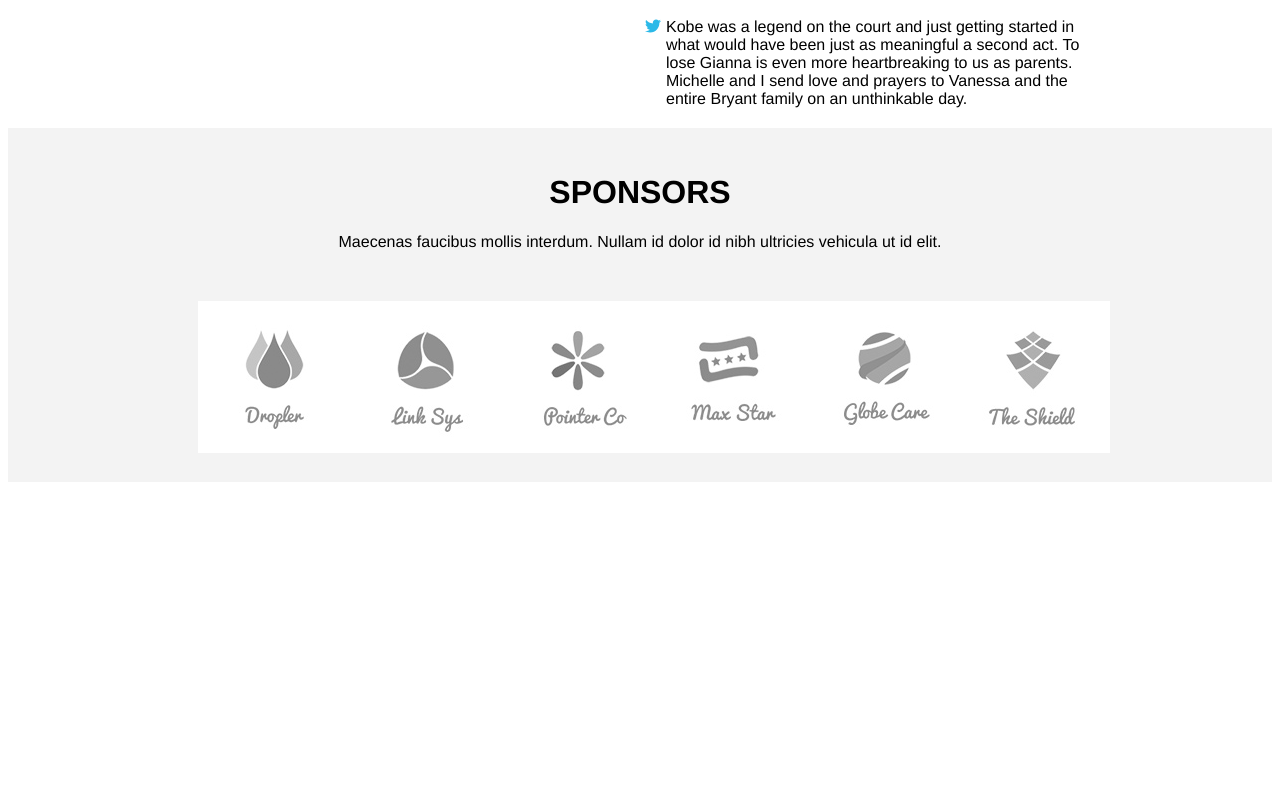
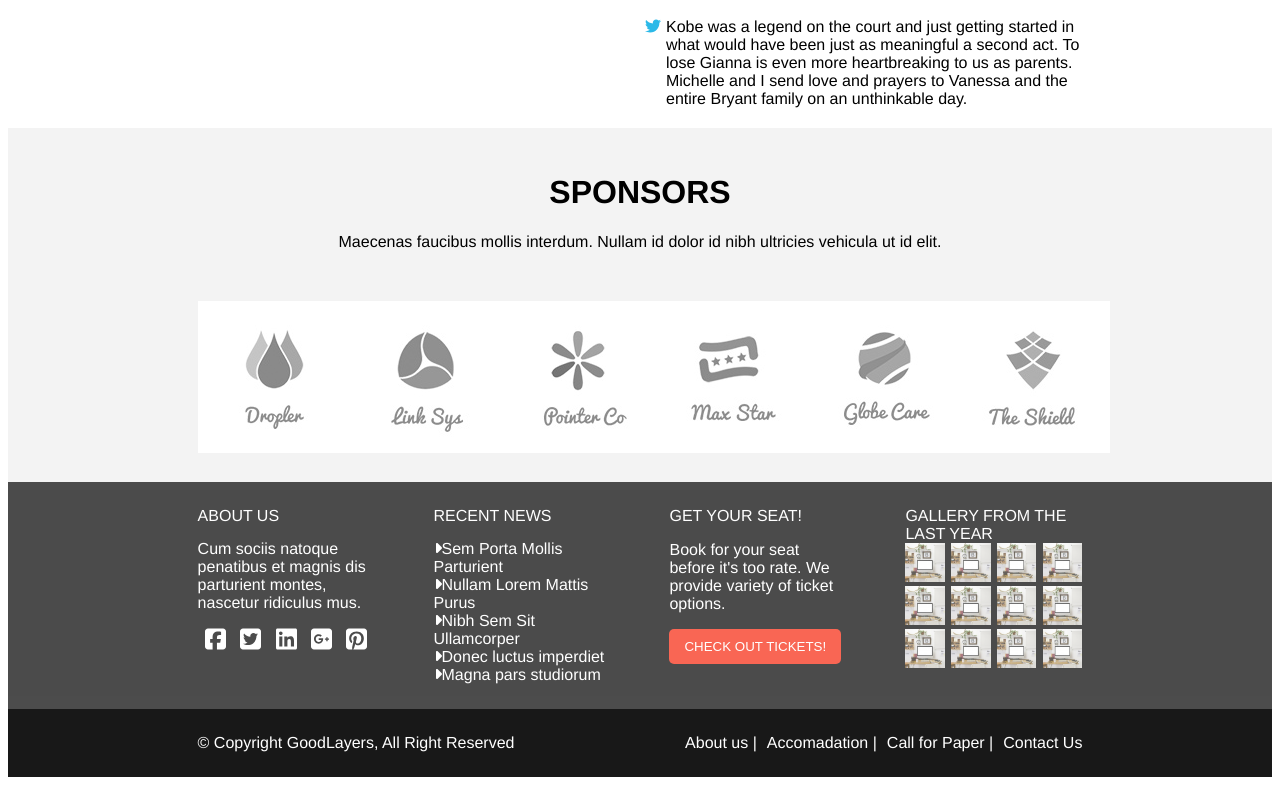
Before and after one commit to AndreaPanzeriDev/proj-html-vuejs, a Vue app: page / in a window 1280 px wide. Shown: the part 3877-4662 px from the top of the page. Before the commit the page ends 4367 px from the top, so only its background shows below. Built offline with nearby package versions, Linux system fonts and the light colour scheme; what v-video-embed would draw is missing.

Commit message:
footer complete

```diff
--- a/src/App.vue
+++ b/src/App.vue
@@ -1,7 +1,7 @@
 <template>
   <div id="app">
     <HeaderComp/>
-    <MainComp :arrayAboutUs="aboutUs" :arraySpeakers="speakers" :arrayPrograms="programs" :arrayRecentNews="recentNews" :arrayTicket="ticket" :arrayTwitter="twitter" :arraySponsor="sponsor"/>
+    <MainComp :arrayAboutUs="aboutUs" :arraySpeakers="speakers" :arrayPrograms="programs" :arrayRecentNews="recentNews" :arrayTicket="ticket" :arrayTwitter="twitter" :arraySponsor="sponsor" :arrayGallery="gallery"/>
   </div>
 </template>
 
@@ -80,6 +80,21 @@ export default {
         'banner-4.jpg',
         'banner-5.jpg',
         'banner-6.jpg'
+      ],
+
+      gallery:[
+        'photodune-6745585-modern-creative-workspace-m-150x150.jpg',
+        'photodune-6745585-modern-creative-workspace-m-150x150.jpg',
+        'photodune-6745585-modern-creative-workspace-m-150x150.jpg',
+        'photodune-6745585-modern-creative-workspace-m-150x150.jpg',
+        'photodune-6745585-modern-creative-workspace-m-150x150.jpg',
+        'photodune-6745585-modern-creative-workspace-m-150x150.jpg',
+        'photodune-6745585-modern-creative-workspace-m-150x150.jpg',
+        'photodune-6745585-modern-creative-workspace-m-150x150.jpg',
+        'photodune-6745585-modern-creative-workspace-m-150x150.jpg',
+        'photodune-6745585-modern-creative-workspace-m-150x150.jpg',
+        'photodune-6745585-modern-creative-workspace-m-150x150.jpg',
+        'photodune-6745585-modern-creative-workspace-m-150x150.jpg',
       ]
 
     }
@@ -168,6 +183,10 @@ export default {
   opacity: 0.7;
 }
 
+.o-9{
+  opacity: 0.9;
+}
+
 .fs-1{
   font-size: 1.5rem;
 }
@@ -221,6 +240,14 @@ a{
   text-decoration: none;
 }
 
+.pt-15{
+  padding-top: 15px;
+}
+
+.w-20{
+  width: 20%;
+}
+
 .w-25{
   width: 25%;
 }
@@ -271,4 +298,8 @@ a{
 .lightblue{
   color: rgb(43, 185, 232);
 }
+
+.bblack{
+  background-color: black;
+}
 </style>
--- a/src/components/GoogleMapsComp.vue
+++ b/src/components/GoogleMapsComp.vue
@@ -1,5 +1,7 @@
 <template>
-  <div></div>
+  <div>
+
+  </div>
 </template>
 
 <script>
--- a/src/components/MainComp.vue
+++ b/src/components/MainComp.vue
@@ -11,6 +11,7 @@
     <ticket :arrayTicket="arrayTicket"/>
     <presentation :arrayTwitter="arrayTwitter"/>
     <sponsor :arraySponsor="arraySponsor"/>
+    <footerComp :arrayGallery="arrayGallery"/>
   </div>
 </template>
 
@@ -26,6 +27,7 @@ import recentNews from './recentNews.vue'
 import ticket from './ticketComp.vue'
 import presentation from './presentationComp.vue'
 import sponsor from './sponsorComp.vue'
+import footerComp from './footerComp.vue'
 
 export default {
     components:{
@@ -39,8 +41,8 @@ export default {
         recentNews,
         ticket,
         presentation,
-        sponsor
-
+        sponsor,
+        footerComp
     },
     props:{
       arrayAboutUs: Array,
@@ -49,7 +51,8 @@ export default {
       arrayRecentNews: Array,
       arrayTicket: Array,
       arrayTwitter: Array,
-      arraySponsor: Array
+      arraySponsor: Array,
+      arrayGallery: Array
     },
 }
 </script>
--- /dev/null
+++ b/src/components/card/footerCard.vue
@@ -0,0 +1,24 @@
+<template>
+  <div id="card">
+    <img :src="require(`../../assets/img/${singleItem}`)" alt="img">
+  </div>
+</template>
+
+<script>
+export default {
+    name: 'footerCard',
+    props:{
+       singleItem: Object
+    }
+}
+</script>
+
+<style scoped>
+#card{
+    width: calc(100% / 4 - 5px);
+}
+
+img{
+    max-width: 100%;
+}
+</style>
--- /dev/null
+++ b/src/components/footerComp.vue
@@ -0,0 +1,118 @@
+<template>
+  <div id="footer">
+    <div class="bblack o-7">
+      <div class="container d-flex py-25 space-between">
+        <div class="w-20">
+          <div class="text-white">ABOUT US</div>
+          <div class="text-white py-15">
+            Cum sociis natoque penatibus et magnis dis parturient montes,
+            nascetur ridiculus mus.
+          </div>
+          <div class="d-flex space-around">
+            <a href="#"
+              ><i class="fa-brands fa-square-facebook text-white fs-1"></i
+            ></a>
+            <a href="#"
+              ><i class="fa-brands fa-square-twitter text-white fs-1"></i
+            ></a>
+            <a href="#"
+              ><i class="fa-brands fa-linkedin text-white fs-1"></i
+            ></a>
+            <a href="#"
+              ><i class="fa-brands fa-square-google-plus text-white fs-1"></i
+            ></a>
+            <a href="#"
+              ><i class="fa-brands fa-square-pinterest text-white fs-1"></i
+            ></a>
+          </div>
+        </div>
+        <div class="w-20">
+          <div class="text-white">RECENT NEWS</div>
+          <div class="flex pt-15">
+            <i class="fa-solid fa-caret-right text-white"></i>
+            <a href="#" class="text-white">Sem Porta Mollis Parturient</a>
+          </div>
+          <div class="flex">
+            <i class="fa-solid fa-caret-right text-white"></i>
+            <a href="#" class="text-white">Nullam Lorem Mattis Purus</a>
+          </div>
+          <div class="flex">
+            <i class="fa-solid fa-caret-right text-white"></i>
+            <a href="#" class="text-white">Nibh Sem Sit Ullamcorper</a>
+          </div>
+          <div class="flex">
+            <i class="fa-solid fa-caret-right text-white"></i>
+            <a href="#" class="text-white">Donec luctus imperdiet</a>
+          </div>
+          <div class="flex">
+            <i class="fa-solid fa-caret-right text-white"></i>
+            <a href="#" class="text-white">Magna pars studiorum</a>
+          </div>
+        </div>
+        <div class="w-20">
+          <div class="text-white">GET YOUR SEAT!</div>
+          <p class="text-white">
+            Book for your seat before it's too rate. We provide variety of
+            ticket options.
+          </p>
+          <a href="#"
+            ><button class="button text-white">CHECK OUT TICKETS!</button></a
+          >
+        </div>
+        <div class="w-20">
+          <div class="text-white">GALLERY FROM THE LAST YEAR</div>
+          <div>
+            <div class="d-flex space-between wrap">
+              <card
+                v-for="(elem, index) in arrayGallery"
+                :key="index"
+                :singleItem="elem"
+              />
+            </div>
+          </div>
+        </div>
+      </div>
+    </div>
+    <div class="bblack o-9 py-25">
+      <div class="container d-flex space-between">
+        <div class="text-white">© Copyright GoodLayers, All Right Reserved</div>
+        <div class="d-flex">
+            <div><a class="text-white mr-10" href="#">About us |</a></div>
+            <div><a class="text-white mr-10" href="#">Accomadation |</a></div>
+            <div><a class="text-white mr-10" href="#">Call for Paper |</a></div>
+            <div><a class="text-white" href="#">Contact Us</a></div>
+        </div>
+      </div>
+    </div>
+  </div>
+</template>
+
+<script>
+import card from "./card/footerCard.vue";
+
+export default {
+  name: "footerComp",
+  components: {
+    card,
+  },
+  props: {
+    arrayGallery: Array,
+  },
+};
+</script>
+
+<style scoped>
+.container {
+  width: 70%;
+  margin: auto;
+}
+
+.wrap {
+  flex-wrap: wrap;
+}
+
+.slice {
+  width: calc(100% / 4 - 5px);
+  flex-wrap: wrap;
+}
+</style>
```
